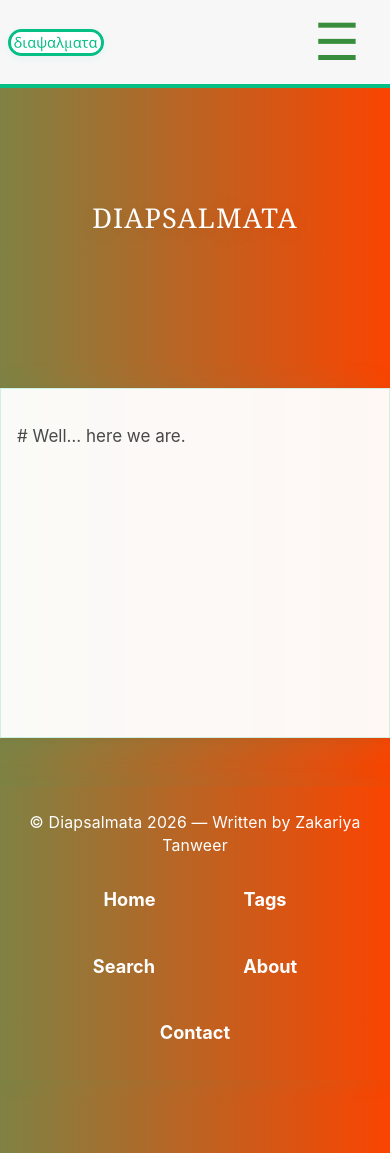
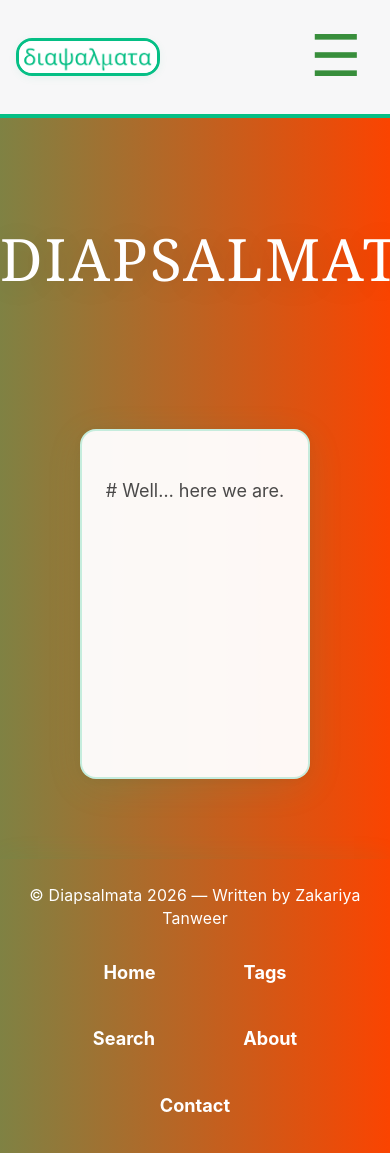
Before and after one commit to NotZakariya/NotZakariya.github.io, a Jekyll site: the page built from index.md, in a window 390 px wide. Built offline with Jekyll 4.4.1, drawn with Linux system fonts in a browser that asks for light colours; the list of posts is cut into pages by our own code.

Commit message:
Update main.scss

```diff
--- a/assets/main.scss
+++ b/assets/main.scss
@@ -153,10 +153,14 @@ $headingFont: -apple-system, BlinkMacSystemFont, 'Segoe UI', Helvetica, Arial, s
   line-height: 1.75;
 
   @media (max-width: 600px) {
-    max-width: 100vw;
-    margin: 0;
-    padding: 1.2rem clamp(1rem, 5vw, 1.6rem);
-    border-radius: 0;
+    width: auto;
+    max-width: calc(100vw - 1.5rem);
+    min-width: 0;
+    margin: 1.2rem auto 2rem auto;
+    padding: 1.6rem clamp(1.35rem, 6vw, 2rem);
+    border-radius: 16px;
+    border: 2px solid rgba(5,191,133,0.22);
+    font-size: 18px;
   }
 }
 // Gradient border under header
@@ -909,7 +913,7 @@ h1, h2, h3, h4, h5, h6 {
     padding: 0.7rem 0.5rem 0.7rem 0.5rem;
   }
   .logo, .site-logo img {
-    max-width: 90px;
+    max-width: 132px;
     height: auto;
     margin: 0;
   }
@@ -931,7 +935,12 @@ h1, h2, h3, h4, h5, h6 {
     margin-right: 0.1em;
   }
   .container {
-    padding: clamp(1rem, 4vw, 1.5rem);
+    width: auto;
+    max-width: calc(100vw - 1.5rem);
+    margin: 1.2rem auto 2rem auto;
+    padding: 1.6rem clamp(1.35rem, 6vw, 2rem);
+    border-radius: 16px;
+    border: 2px solid rgba(5,191,133,0.22);
   }
   .main-title {
     font-size: 1.3em;
@@ -948,22 +957,85 @@ h1, h2, h3, h4, h5, h6 {
     width: 0 !important;
     overflow: hidden !important;
   }
-  .main-content, .container {
-    width: 100vw !important;
-    max-width: 100vw !important;
+  .main-content {
+    width: 100% !important;
+    max-width: 100% !important;
     margin: 0 !important;
-    padding: clamp(1rem, 4vw, 1.5rem) !important;
+    padding: clamp(1rem, 4vw, 1.5rem) 0 !important;
+  }
+
+  .container {
+    width: auto !important;
+    max-width: calc(100vw - 1.5rem) !important;
+    margin: 1.2rem auto 2rem auto !important;
+    padding: 1.6rem clamp(1.35rem, 6vw, 2rem) !important;
+    border-radius: 16px !important;
+    border: 2px solid rgba(5,191,133,0.22) !important;
   }
 }
 @media (max-width: 840px) {
   .tag-section {
     display: none !important;
   }
-  .main-content, .container {
-    width: 100vw !important;
-    max-width: 100vw !important;
+  .main-content {
+    width: 100% !important;
+    max-width: 100% !important;
     margin: 0 !important;
-    padding: clamp(1rem, 4vw, 1.5rem) !important;
+    padding: clamp(1rem, 4vw, 1.5rem) 0 !important;
+  }
+
+  .container {
+    width: auto !important;
+    max-width: calc(100vw - 1.5rem) !important;
+    margin: 1.2rem auto 2rem auto !important;
+    padding: 1.6rem clamp(1.35rem, 6vw, 2rem) !important;
+    border-radius: 16px !important;
+    border: 2px solid rgba(5,191,133,0.22) !important;
+  }
+}
+@media (max-width: 600px) {
+  .header-flex {
+    padding: 1.4rem 1rem;
+  }
+
+  .logo,
+  .site-logo img {
+    max-width: 138px;
+  }
+
+  .nav-toggle {
+    font-size: 3.6rem;
+    margin-right: 0.4rem;
+  }
+
+  .hero-banner {
+    min-height: 280px;
+    margin-bottom: 0.75rem;
+  }
+
+  .hero-title {
+    font-size: clamp(2.8rem, 15vw, 4.2rem);
+  }
+
+  .main-content p,
+  .main-content li {
+    font-size: 18px;
+    line-height: 1.72;
+  }
+
+  .main-content h1,
+  .main-content h2,
+  .main-content h3 {
+    font-size: clamp(1.6rem, 8vw, 2.05rem);
+    line-height: 1.2;
+  }
+
+  .post-title-main {
+    font-size: clamp(2.1rem, 10vw, 3rem);
+  }
+
+  .post-subtitle {
+    font-size: 1.05rem;
   }
 }
 @media (max-width: 840px) {
```
